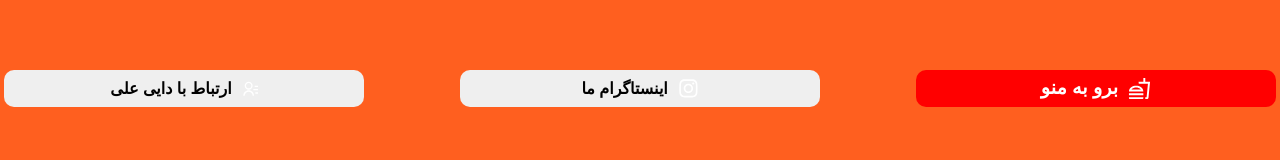
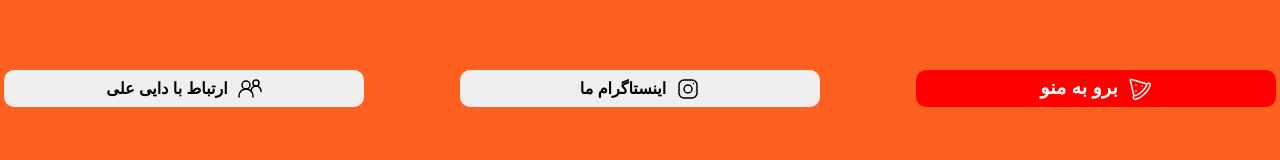
Before and after one commit to pedramjlo/Daei-Ali-ORG, a React (Create React App) app: page / in a window 1280 px wide. Shown: the part 390-550 px from the top of the page. Built offline with nearby package versions, Linux system fonts and the light colour scheme; a web font is replaced by a local one.

Commit message:
changed icons

```diff
--- /dev/null
+++ b/src/components/buttons.jsx
@@ -0,0 +1,129 @@
+import React from 'react';
+import '../buttons.css';
+
+
+export default function MenuButton({ onClick }) {
+    const iconStyle = {
+      color: "#ffffff",
+      fontSize: "1.2em",
+    };
+
+    return (
+      <button className="main-menu-button" onClick={onClick}>
+        <span style={{ fontWeight: "800", color: "#ffffff" }}>
+          برو به منو
+        </span>
+        <svg
+          width="24px"
+          height="24px"
+          strokeWidth="1.5"
+          viewBox="0 0 24 24"
+          fill="none"
+          xmlns="http://www.w3.org/2000/svg"
+          color="#ffffff"
+        >
+          <path
+            d="M14 9.01L14.01 8.99889"
+            stroke="#ffffff"
+            strokeWidth="1.5"
+            strokeLinecap="round"
+            strokeLinejoin="round"
+          ></path>
+          <path
+            d="M8 8.01L8.01 7.99889"
+            stroke="#ffffff"
+            strokeWidth="1.5"
+            strokeLinecap="round"
+            strokeLinejoin="round"
+          ></path>
+          <path
+            d="M8 14.01L8.01 13.9989"
+            stroke="#ffffff"
+            strokeWidth="1.5"
+            strokeLinecap="round"
+            strokeLinejoin="round"
+          ></path>
+          <path
+            d="M6 19L2.23626 3.0041C2.13087 2.55618 2.54815 2.16122 2.98961 2.29106L19 7"
+            stroke="#ffffff"
+            strokeWidth="1.5"
+          ></path>
+          <path
+            d="M22.198 8.42467C22.4324 7.48703 21.8623 6.5369 20.9247 6.30249C19.987 6.06808 19.0369 6.63816 18.8025 7.5758C18.4106 9.14318 16.9015 11.6241 14.5753 13.9503C12.2743 16.2513 9.42714 18.1442 6.60672 18.7951C5.66497 19.0124 5.07771 19.952 5.29504 20.8937C5.51236 21.8355 6.45198 22.4227 7.39373 22.2054C11.0734 21.3563 14.4762 18.9991 17.0502 16.4252C19.5989 13.8764 21.5898 10.8573 22.198 8.42467Z"
+            stroke="#ffffff"
+            strokeWidth="1.5"
+            strokeLinecap="round"
+          ></path>
+        </svg>
+      </button>
+    );
+  }
+
+
+
+
+
+  export default function InstaButton() {
+    const MessageButtonStyle = {
+      color: "black",
+    };
+
+    const handleRedirect = () => {
+      window.location.href = 'https://www.instagram.com/daei.ali_fastfood/';
+    };
+
+    return (
+      <button className="menu-button" style={MessageButtonStyle} onClick={handleRedirect}>
+        <span>
+          اینستاگرام ما
+        </span>
+        <svg
+          width="24px"
+          height="24px"
+          strokeWidth="1.5"
+          viewBox="0 0 24 24"
+          fill="none"
+          xmlns="http://www.w3.org/2000/svg"
+          color="#000000"
+        >
+          <path
+            d="M12 16C14.2091 16 16 14.2091 16 12C16 9.79086 14.2091 8 12 8C9.79086 8 8 9.79086 8 12C8 14.2091 9.79086 16 12 16Z"
+            stroke="#000000"
+            strokeWidth="1.5"
+            strokeLinecap="round"
+            strokeLinejoin="round"
+          ></path>
+          <path
+            d="M3 16V8C3 5.23858 5.23858 3 8 3H16C18.7614 3 21 5.23858 21 8V16C21 18.7614 18.7614 21 16 21H8C5.23858 21 3 18.7614 3 16Z"
+            stroke="#000000"
+            strokeWidth="1.5"
+          ></path>
+          <path
+            d="M17.5 6.51L17.51 6.49889"
+            stroke="#000000"
+            strokeWidth="1.5"
+            strokeLinecap="round"
+            strokeLinejoin="round"
+          ></path>
+        </svg>
+      </button>
+    );
+  }
+
+
+  const ContactButton = ({ onClick }) => {
+
+    const iconStyle = {
+        color: "black",
+        fontSize: "1em",
+    };
+
+    return (
+        <button className="menu-button" onClick={onClick}>
+            <span>ارتباط با دایی علی</span>
+            <svg width="24px" height="24px" stroke-width="1.5" viewBox="0 0 24 24" fill="none" xmlns="http://www.w3.org/2000/svg" color="#000000"><path d="M1 20V19C1 15.134 4.13401 12 8 12V12C11.866 12 15 15.134 15 19V20" stroke="#000000" stroke-width="1.5" stroke-linecap="round"></path><path d="M13 14V14C13 11.2386 15.2386 9 18 9V9C20.7614 9 23 11.2386 23 14V14.5" stroke="#000000" stroke-width="1.5" stroke-linecap="round"></path><path d="M8 12C10.2091 12 12 10.2091 12 8C12 5.79086 10.2091 4 8 4C5.79086 4 4 5.79086 4 8C4 10.2091 5.79086 12 8 12Z" stroke="#000000" stroke-width="1.5" stroke-linecap="round" stroke-linejoin="round"></path><path d="M18 9C19.6569 9 21 7.65685 21 6C21 4.34315 19.6569 3 18 3C16.3431 3 15 4.34315 15 6C15 7.65685 16.3431 9 18 9Z" stroke="#000000" stroke-width="1.5" stroke-linecap="round" stroke-linejoin="round"></path></svg>
+        </button>
+    );
+};
+
+export default ContactButton;
--- a/src/components/contact.jsx
+++ b/src/components/contact.jsx
@@ -1,9 +1,9 @@
-import { RiContactsLine } from "react-icons/ri";
+// src/components/ContactButton.js
+
+import React from 'react';
 import '../buttons.css';
 
-
 const ContactButton = ({ onClick }) => {
-
   const iconStyle = {
     color: "black",
     fontSize: "1em",
@@ -12,7 +12,17 @@ const ContactButton = ({ onClick }) => {
   return (
     <button className="menu-button" onClick={onClick}>
       <span>ارتباط با دایی علی</span>
-            <RiContactsLine style={iconStyle} className='other-icon-button' />
+      <svg
+        width="24px"
+        height="24px"
+        strokeWidth="1.5"
+        viewBox="0 0 24 24"
+        fill="none"
+        xmlns="http://www.w3.org/2000/svg"
+        color="#ffffff"
+      >
+        <path d="M1 20V19C1 15.134 4.13401 12 8 12V12C11.866 12 15 15.134 15 19V20" stroke="#000000" stroke-width="1.5" stroke-linecap="round"></path><path d="M13 14V14C13 11.2386 15.2386 9 18 9V9C20.7614 9 23 11.2386 23 14V14.5" stroke="#000000" stroke-width="1.5" stroke-linecap="round"></path><path d="M8 12C10.2091 12 12 10.2091 12 8C12 5.79086 10.2091 4 8 4C5.79086 4 4 5.79086 4 8C4 10.2091 5.79086 12 8 12Z" stroke="#000000" stroke-width="1.5" stroke-linecap="round" stroke-linejoin="round"></path><path d="M18 9C19.6569 9 21 7.65685 21 6C21 4.34315 19.6569 3 18 3C16.3431 3 15 4.34315 15 6C15 7.65685 16.3431 9 18 9Z" stroke="#000000" stroke-width="1.5" stroke-linecap="round" stroke-linejoin="round"></path>
+      </svg>
     </button>
   );
 };
--- a/src/components/home.jsx
+++ b/src/components/home.jsx
@@ -6,7 +6,7 @@ import { useInView } from 'react-intersection-observer';
 import Header from './header';
 import ContactButton from './contact';
 import MenuButton from './menu-btn';
-import MessageButton from './message-btn';
+import MessageButton from './insta-button';
 import MenuGroups from './menu-groups';
 import Footer from './footer'; // Direct import
 import '../home.css';
--- /dev/null
+++ b/src/components/insta-button.jsx
@@ -0,0 +1,49 @@
+import React from 'react';
+import '../buttons.css';
+
+export default function MessageButton() {
+  const MessageButtonStyle = {
+    color: "black",
+  };
+
+  const handleRedirect = () => {
+    window.location.href = 'https://www.instagram.com/daei.ali_fastfood/';
+  };
+
+  return (
+    <button className="menu-button" style={MessageButtonStyle} onClick={handleRedirect}>
+      <span>
+        اینستاگرام ما
+      </span>
+      <svg
+        width="24px"
+        height="24px"
+        strokeWidth="1.5"
+        viewBox="0 0 24 24"
+        fill="none"
+        xmlns="http://www.w3.org/2000/svg"
+        color="#000000"
+      >
+        <path
+          d="M12 16C14.2091 16 16 14.2091 16 12C16 9.79086 14.2091 8 12 8C9.79086 8 8 9.79086 8 12C8 14.2091 9.79086 16 12 16Z"
+          stroke="#000000"
+          strokeWidth="1.5"
+          strokeLinecap="round"
+          strokeLinejoin="round"
+        ></path>
+        <path
+          d="M3 16V8C3 5.23858 5.23858 3 8 3H16C18.7614 3 21 5.23858 21 8V16C21 18.7614 18.7614 21 16 21H8C5.23858 21 3 18.7614 3 16Z"
+          stroke="#000000"
+          strokeWidth="1.5"
+        ></path>
+        <path
+          d="M17.5 6.51L17.51 6.49889"
+          stroke="#000000"
+          strokeWidth="1.5"
+          strokeLinecap="round"
+          strokeLinejoin="round"
+        ></path>
+      </svg>
+    </button>
+  );
+}
--- a/src/components/menu-btn.jsx
+++ b/src/components/menu-btn.jsx
@@ -1,20 +1,59 @@
-import { MdOutlineFastfood } from "react-icons/md";
+import React from 'react';
 import '../buttons.css';
 
 export default function MenuButton({ onClick }) {
-
   const iconStyle = {
     color: "#ffffff",
     fontSize: "1.2em",
   };
 
-
   return (
-    <button  className="main-menu-button" onClick={onClick}>
+    <button className="main-menu-button" onClick={onClick}>
       <span style={{ fontWeight: "800", color: "#ffffff" }}>
         برو به منو
       </span>
-      <MdOutlineFastfood style={iconStyle} />
+      <svg
+        width="24px"
+        height="24px"
+        strokeWidth="1.5"
+        viewBox="0 0 24 24"
+        fill="none"
+        xmlns="http://www.w3.org/2000/svg"
+        color="#ffffff"
+      >
+        <path
+          d="M14 9.01L14.01 8.99889"
+          stroke="#ffffff"
+          strokeWidth="1.5"
+          strokeLinecap="round"
+          strokeLinejoin="round"
+        ></path>
+        <path
+          d="M8 8.01L8.01 7.99889"
+          stroke="#ffffff"
+          strokeWidth="1.5"
+          strokeLinecap="round"
+          strokeLinejoin="round"
+        ></path>
+        <path
+          d="M8 14.01L8.01 13.9989"
+          stroke="#ffffff"
+          strokeWidth="1.5"
+          strokeLinecap="round"
+          strokeLinejoin="round"
+        ></path>
+        <path
+          d="M6 19L2.23626 3.0041C2.13087 2.55618 2.54815 2.16122 2.98961 2.29106L19 7"
+          stroke="#ffffff"
+          strokeWidth="1.5"
+        ></path>
+        <path
+          d="M22.198 8.42467C22.4324 7.48703 21.8623 6.5369 20.9247 6.30249C19.987 6.06808 19.0369 6.63816 18.8025 7.5758C18.4106 9.14318 16.9015 11.6241 14.5753 13.9503C12.2743 16.2513 9.42714 18.1442 6.60672 18.7951C5.66497 19.0124 5.07771 19.952 5.29504 20.8937C5.51236 21.8355 6.45198 22.4227 7.39373 22.2054C11.0734 21.3563 14.4762 18.9991 17.0502 16.4252C19.5989 13.8764 21.5898 10.8573 22.198 8.42467Z"
+          stroke="#ffffff"
+          strokeWidth="1.5"
+          strokeLinecap="round"
+        ></path>
+      </svg>
     </button>
   );
 }
--- a/src/components/message-btn.jsx
+++ /dev/null
@@ -1,28 +0,0 @@
-import React from 'react';
-import { FaInstagram } from "react-icons/fa";
-import '../buttons.css';
-
-export default function MessageButton() {
-
-    const MessageButtonStyle = {
-        color: "black",
-    }
-
-    const iconStyle = {
-        color: "black",
-        fontSize: "1.3em",
-    };
-
-    const handleRedirect = () => {
-        window.location.href = 'https://www.instagram.com/daei.ali_fastfood/';
-    }
-
-    return (
-        <button className="menu-button" style={MessageButtonStyle} onClick={handleRedirect}>
-            <span>
-                اینستاگرام ما
-            </span>
-            <FaInstagram style={iconStyle} className='other-icon-button' />
-        </button>
-    );
-}
```
Lines whose indentation alone changed are shown as unchanged.
